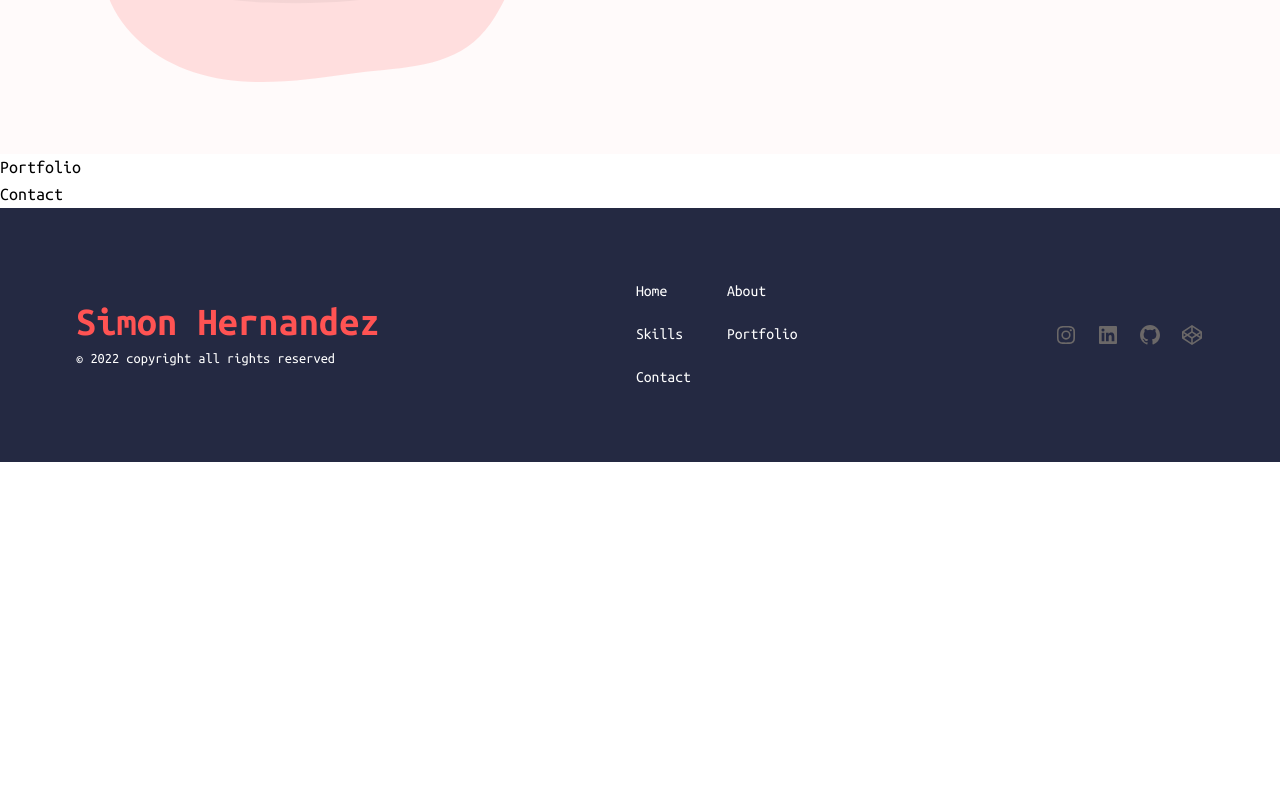
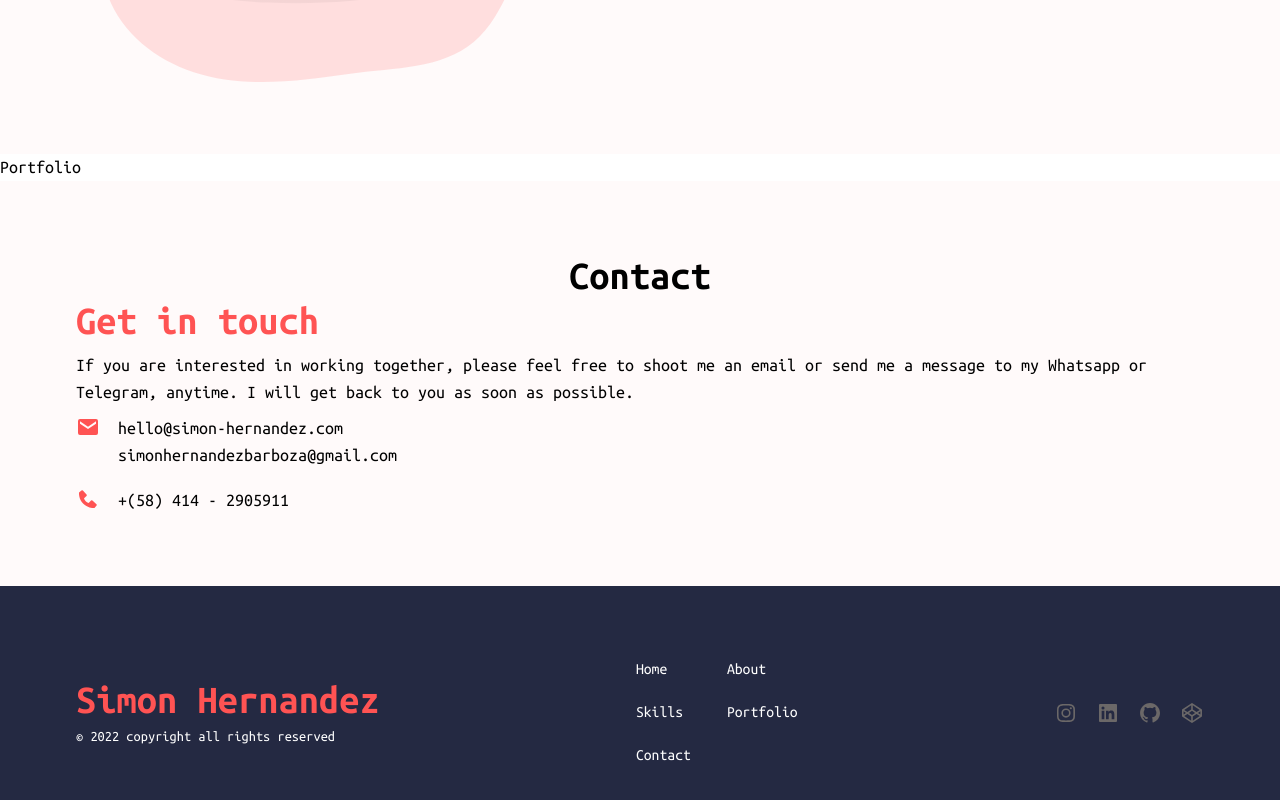
Before and after one commit to simonhernandez/react-portfolio, a React (Vite) app: page / in a window 1280 px wide. Shown: the part 2888-3688 px from the top of the page. Before the commit the page ends 3350 px from the top, so only its background shows below. Built offline with nearby package versions, Linux system fonts and the light colour scheme.

Commit message:
feat: contact

```diff
--- a/src/components/Contact.jsx
+++ b/src/components/Contact.jsx
@@ -1,9 +1,39 @@
-import React from 'react'
+import React from "react";
+
+import {Wrapper} from '../components'
+import { typography, layout, spacing } from "../styles/style";
 
 const Contact = () => {
-  return (
-    <div>Contact</div>
-  )
-}
+  return <section id="section" className={`${spacing.paddingY} bg-primary_very_light`}>
+    <Wrapper styles={`${layout.wrapper}`}>
+    <header className="text-center">
+          <h2 className={typography.heading2}>Contact</h2>
+        </header>
 
-export default Contact
+        <div>
+          <div className="space-y-2">
+            <h2 className={`${typography.heading2} text-primary`}>Get in touch</h2>
+            <p>If you are interested in working together, please feel free to shoot me an email or send me a message to my Whatsapp or Telegram, anytime. I will get back to you as soon as possible.</p>
+            <address className="space-y-4">
+                        <div className="flex gap-4">
+                        <svg xmlns="http://www.w3.org/2000/svg" width="24" height="24" fill="#FF5353"><path d="M20 4H4a2 2 0 0 0-2 2v12a2 2 0 0 0 2 2h16a2 2 0 0 0 2-2V6a2 2 0 0 0-2-2zm0 4.7-8 5.334L4 8.7V6.297l8 5.333 8-5.333V8.7z"></path></svg>
+                            <div className="flex flex-col">
+                                <a href="mailto:hello@simon-hernandez.com" className="contact__email">hello@simon-hernandez.com</a>
+                                <a href="mailto:simonhernandezbarboza@gmail.com" className="contact__email">simonhernandezbarboza@gmail.com</a>
+                            </div>
+                        </div>
+
+                        <div className="flex gap-4">
+                        <svg xmlns="http://www.w3.org/2000/svg" width="24" height="24" fill="#FF5353"><path d="m20.487 17.14-4.065-3.696a1.001 1.001 0 0 0-1.391.043l-2.393 2.461c-.576-.11-1.734-.471-2.926-1.66-1.192-1.193-1.553-2.354-1.66-2.926l2.459-2.394a1 1 0 0 0 .043-1.391L6.859 3.513a1 1 0 0 0-1.391-.087l-2.17 1.861a1 1 0 0 0-.29.649c-.015.25-.301 6.172 4.291 10.766C11.305 20.707 16.323 21 17.705 21c.202 0 .326-.006.359-.008a.992.992 0 0 0 .648-.291l1.86-2.171a.997.997 0 0 0-.085-1.39z"></path></svg>
+                            <div>
+                                <a href="tel:+584142905911" className="contact__phone">+(58) 414 - 2905911</a>
+                            </div>
+                        </div>
+                    </address>
+          </div>
+        </div>
+    </Wrapper>
+  </section>;
+};
+
+export default Contact;
```
